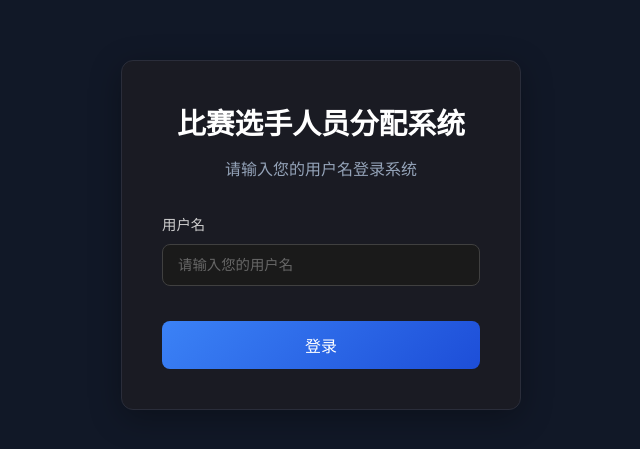
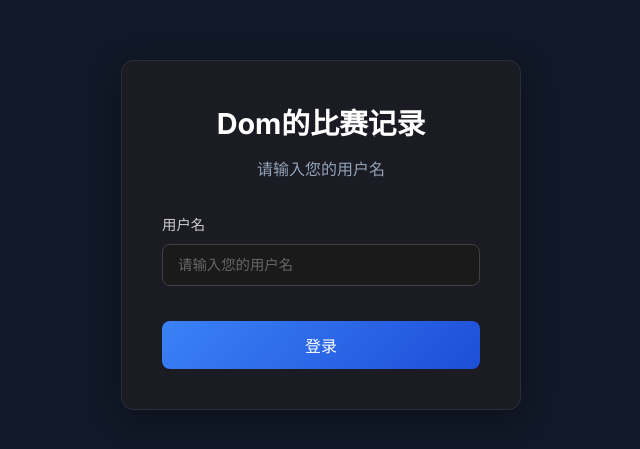
Before and after one commit to dinglegexiaomubiao/playerallocationsystem_next, a Next.js app: page /login in a window 1280 px wide. Shown: the part 165-614 px from the top of the page, without its empty margins (319-959 px from the left). Built offline with nearby package versions, Linux system fonts and the light colour scheme.

Commit message:
文本修改

```diff
--- a/index.html
+++ b/index.html
@@ -3,14 +3,14 @@
 <head>
     <meta charset="UTF-8">
     <meta name="viewport" content="width=device-width, initial-scale=1.0">
-    <title>比赛选手人员分配系统</title>
+    <title>Dom的比赛/活动记录</title>
     <link rel="stylesheet" href="style.css">
 </head>
 <body>
     <div class="container">
         <!-- 头部区域 -->
         <header class="header">
-            <h1>比赛选手人员分配系统</h1>
+            <h1>Dom的比赛/活动记录</h1>
             <div class="instructions">
                 <p>拖拽选手卡片到队伍中进行分配 | 点击添加按钮选择选手 | 支持搜索和筛选功能</p>
             </div>
--- a/pages/login/index.js
+++ b/pages/login/index.js
@@ -52,7 +52,7 @@ export default function Login() {
   return (
     <>
       <Head>
-        <title>登录 - 比赛选手人员分配系统</title>
+        <title>登录 - Dom的比赛记录</title>
         <meta name="description" content="比赛选手人员分配系统登录页面" />
         <link rel="icon" href="/favicon.ico" />
       </Head>
@@ -60,8 +60,8 @@ export default function Login() {
       <div className="login-container">
         <div className="login-card">
           <div className="login-header">
-            <h1>比赛选手人员分配系统</h1>
-            <p>请输入您的用户名登录系统</p>
+            <h1>Dom的比赛记录</h1>
+            <p>请输入您的用户名</p>
           </div>
 
           <form onSubmit={handleSubmit} className="login-form">
--- a/pages/main/index.js
+++ b/pages/main/index.js
@@ -997,7 +997,7 @@ export default function Home() {
   return (
     <>
       <Head>
-        <title>比赛选手人员分配系统</title>
+        <title>Dom的活动记录</title>
         <meta name="description" content="比赛选手人员分配系统" />
         <link rel="icon" href="/favicon.ico" />
       </Head>
```
Also changed, not shown: 1 other file (tests, documents, lock files or other folders).
